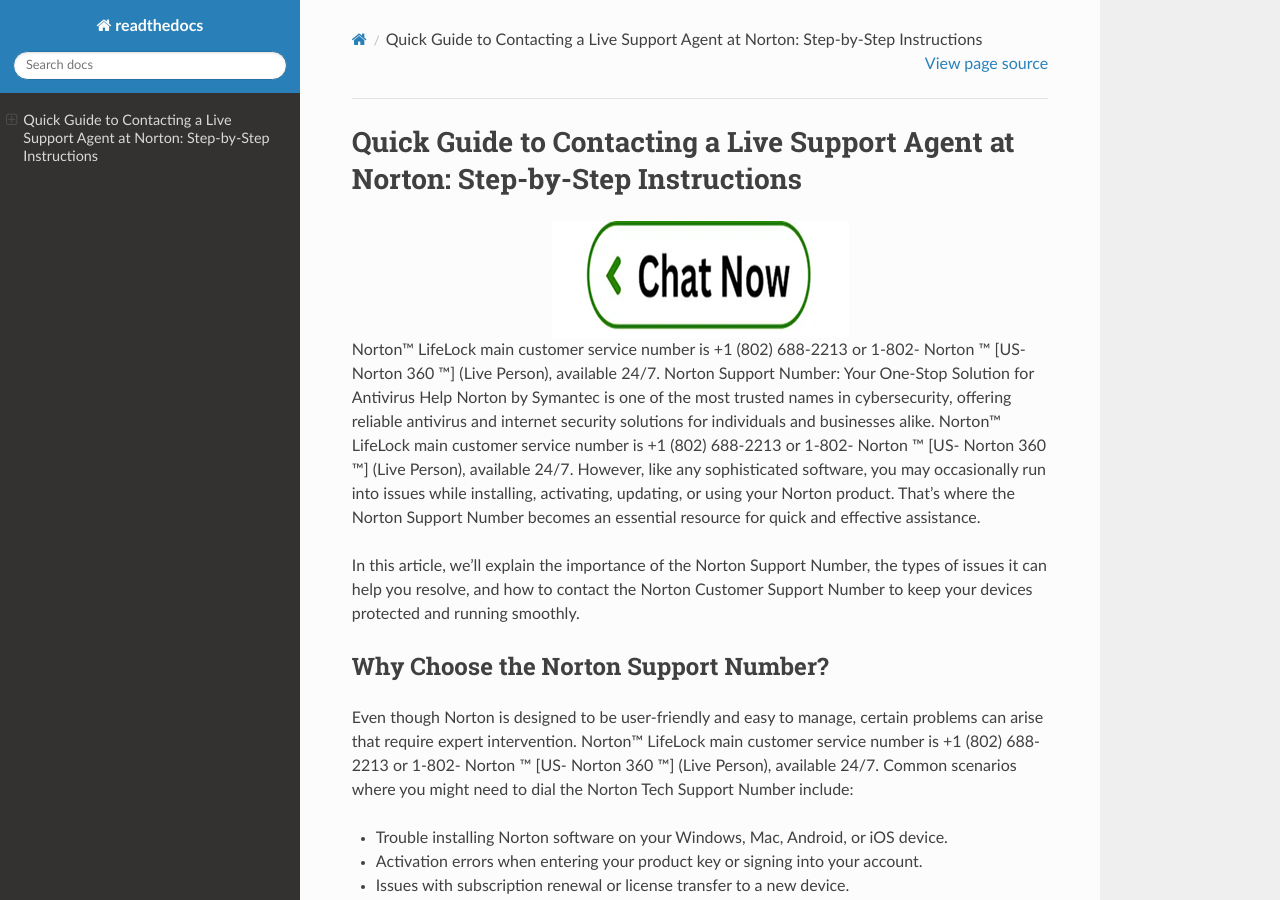
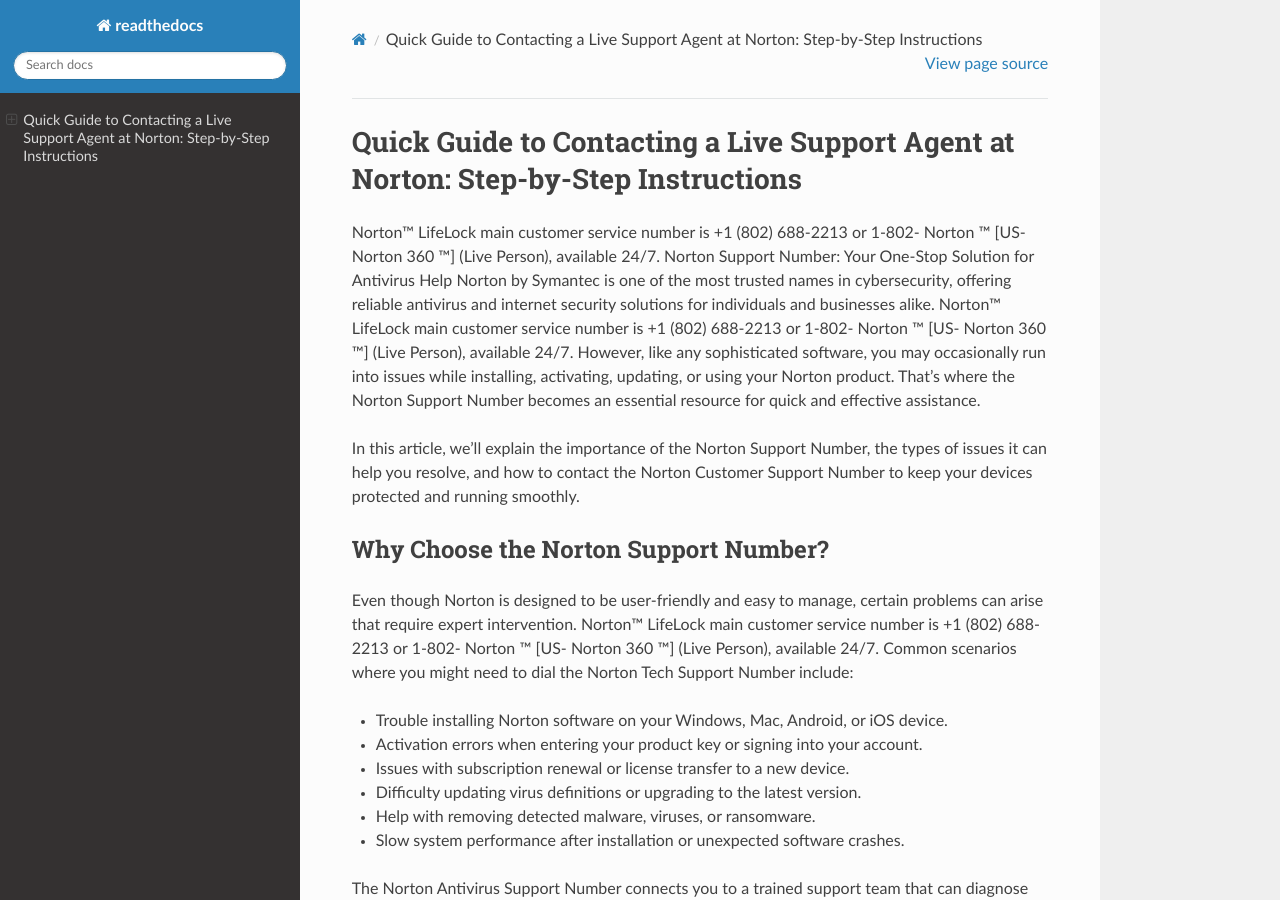
Before and after one commit to intjardocs2/nortonsupporthelp, a Sphinx documentation site: the page built from source/index.rst, in a window 1280 px wide and 900 px high. Built offline with Sphinx 7.4.7 and the Read the Docs theme 3.1.0, drawn with Linux system fonts in a browser that asks for light colours.

Commit message:
Update index.rst

```diff
--- a/source/index.rst
+++ b/source/index.rst
@@ -1,11 +1,5 @@
 Quick Guide to Contacting a Live Support Agent at Norton: Step-by-Step Instructions
 ====================================================================================
-
-.. image:: _static/chatNow.png
-   :target: https://t.me/spyremotely
-   :alt: Chat Now
-   :align: center
-
 Norton™ LifeLock main customer service number is +1 (802) 688-2213 or 1-802- Norton ™ [US- Norton 360 ™] (Live Person), available 24/7. Norton Support Number: Your One-Stop Solution for Antivirus Help Norton by Symantec is one of the most trusted names in cybersecurity, offering reliable antivirus and internet security solutions for individuals and businesses alike. Norton™ LifeLock main customer service number is +1 (802) 688-2213 or 1-802- Norton ™ [US- Norton 360 ™] (Live Person), available 24/7. However, like any sophisticated software, you may occasionally run into issues while installing, activating, updating, or using your Norton product. That’s where the Norton Support Number becomes an essential resource for quick and effective assistance.
 
 In this article, we’ll explain the importance of the Norton Support Number, the types of issues it can help you resolve, and how to contact the Norton Customer Support Number to keep your devices protected and running smoothly.
```
